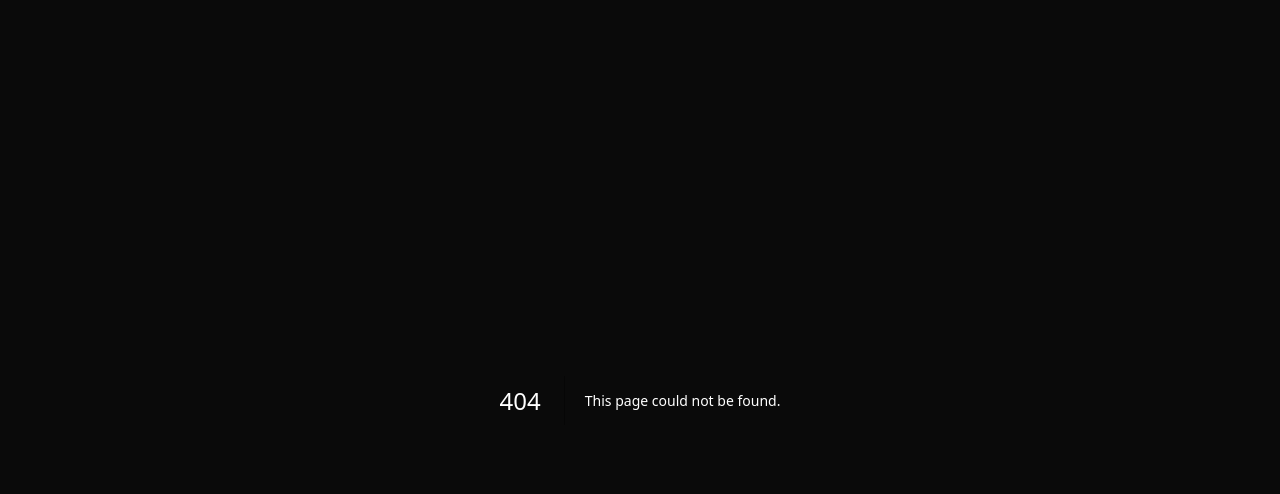
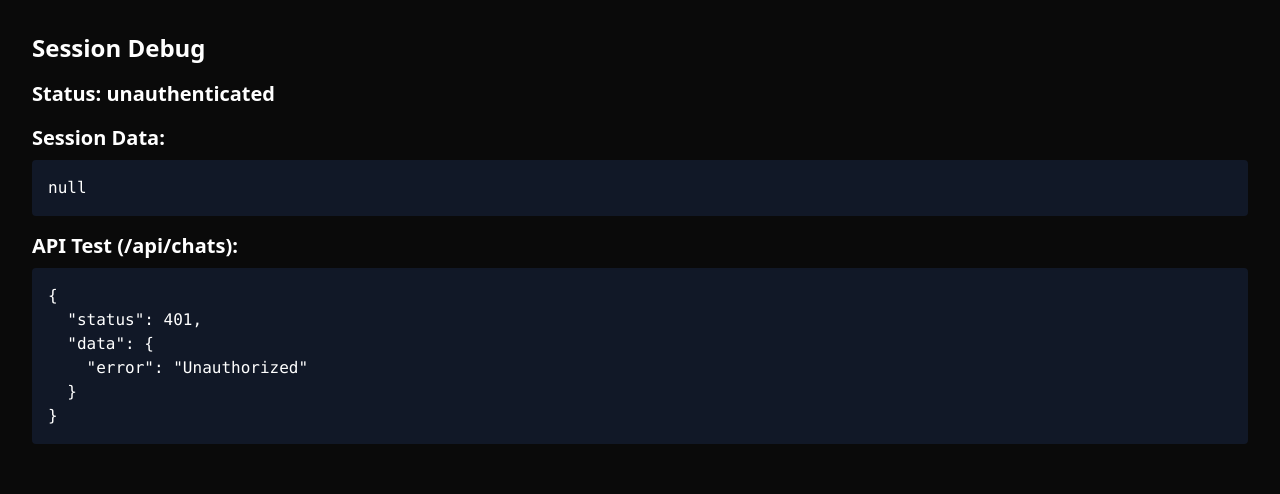
Before and after one commit to officialzpb-jpg/personaverse-fresh, a Next.js app in the folder personaverse-fresh/: page /debug in a window 1280 px wide. Before the commit this address had no page. Shown: the top 494 px of the page. Built offline with nearby package versions, Linux system fonts and the light colour scheme; no server answers.

Commit message:
Add debug page for session testing

```diff
--- /dev/null
+++ b/personaverse-fresh/src/app/debug/page.tsx
@@ -0,0 +1,45 @@
+"use client";
+
+import { useSession } from "next-auth/react";
+import { useEffect, useState } from "react";
+
+export default function DebugSession() {
+  const { data: session, status } = useSession();
+  const [apiTest, setApiTest] = useState<any>(null);
+
+  useEffect(() => {
+    // Test the API
+    fetch("/api/chats", { credentials: "include" })
+      .then(async (res) => {
+        const data = await res.json();
+        setApiTest({ status: res.status, data });
+      })
+      .catch((err) => {
+        setApiTest({ error: err.message });
+      });
+  }, []);
+
+  return (
+    <div className="p-8 bg-[#0a0a0a] text-white min-h-screen">
+      <h1 className="text-2xl font-bold mb-4">Session Debug</h1>
+
+      <div className="mb-4">
+        <h2 className="text-xl font-semibold mb-2">Status: {status}</h2>
+      </div>
+
+      <div className="mb-4">
+        <h2 className="text-xl font-semibold mb-2">Session Data:</h2>
+        <pre className="bg-gray-900 p-4 rounded overflow-auto">
+          {JSON.stringify(session, null, 2)}
+        </pre>
+      </div>
+
+      <div className="mb-4">
+        <h2 className="text-xl font-semibold mb-2">API Test (/api/chats):</h2>
+        <pre className="bg-gray-900 p-4 rounded overflow-auto">
+          {JSON.stringify(apiTest, null, 2)}
+        </pre>
+      </div>
+    </div>
+  );
+}
```
